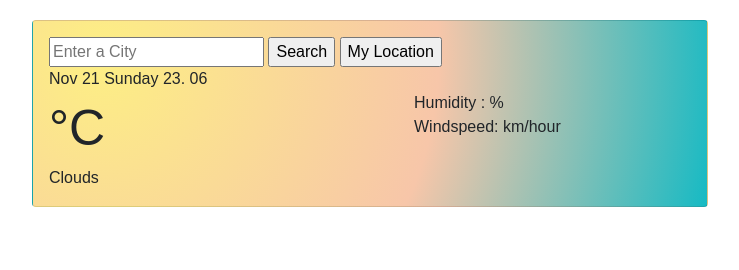
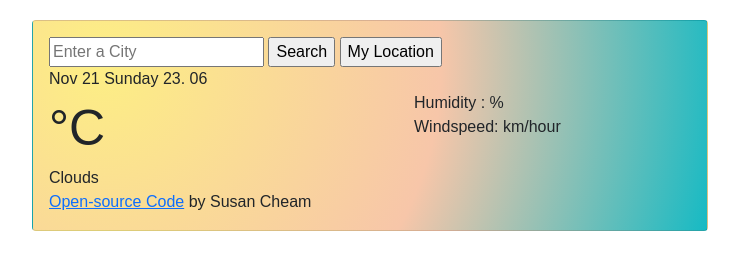
Before and after one commit to changsusan/my-new-weather-app, a plain HTML site: page index.html in a window 1280 px wide. Shown: the whole page, without its empty margins (270-1009 px from the left). Drawn offline with nearby package versions, Linux system fonts and the light colour scheme; no server answers.

Commit message:
Update index.html

```diff
--- a/index.html
+++ b/index.html
@@ -39,10 +39,11 @@
 					<li>Windspeed: <span id="wind"> </span> km/hour </li>
 					</li>
 						</ul>
-				</div>
-			</div>
-		</div>
-
+            </div>
+            </div>
+            <div> <a href="https://github.com/changsusan/my-new-weather-app"> Open-source Code</a> by Susan Cheam
+	</div>
+            </div>
 
 	<script src="src/index.js">
 	</script>
```
